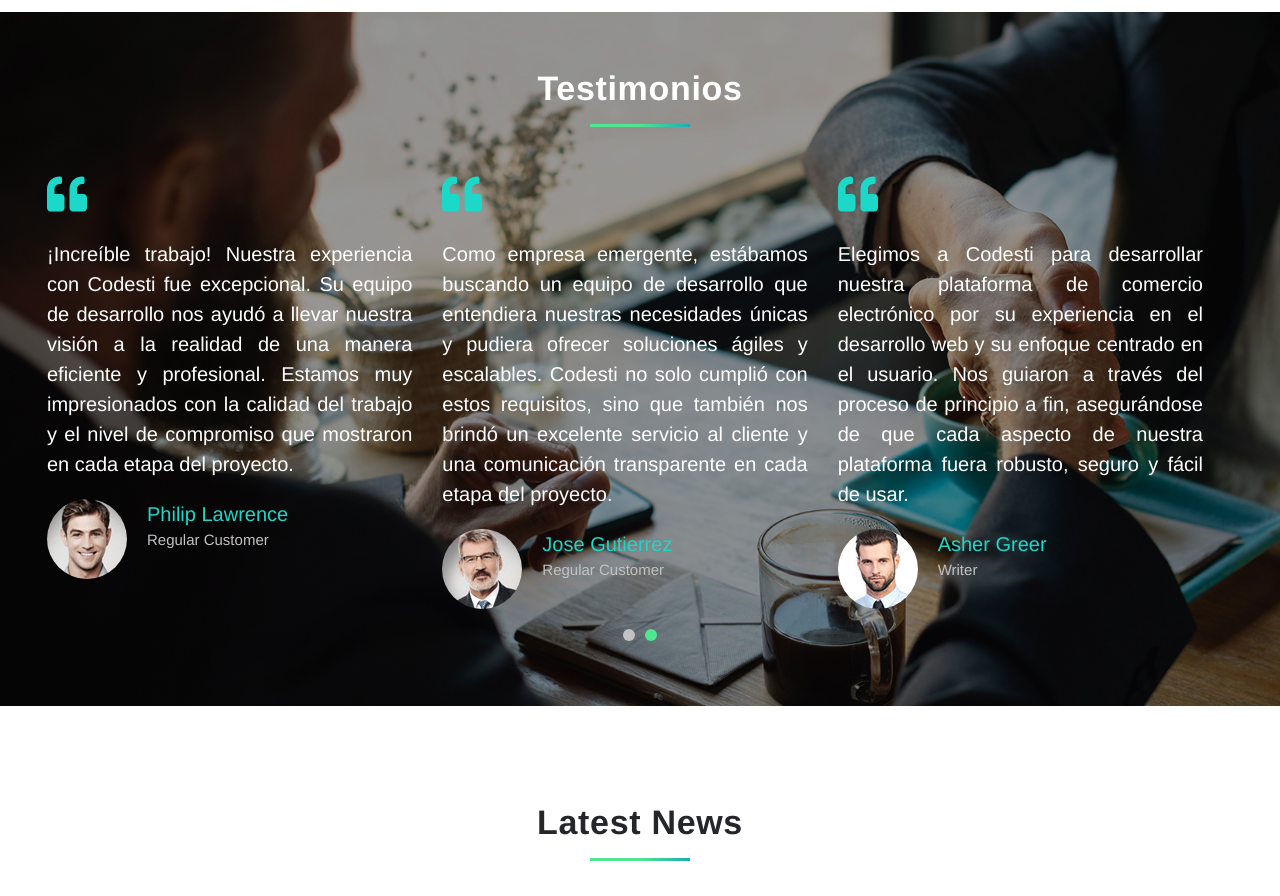
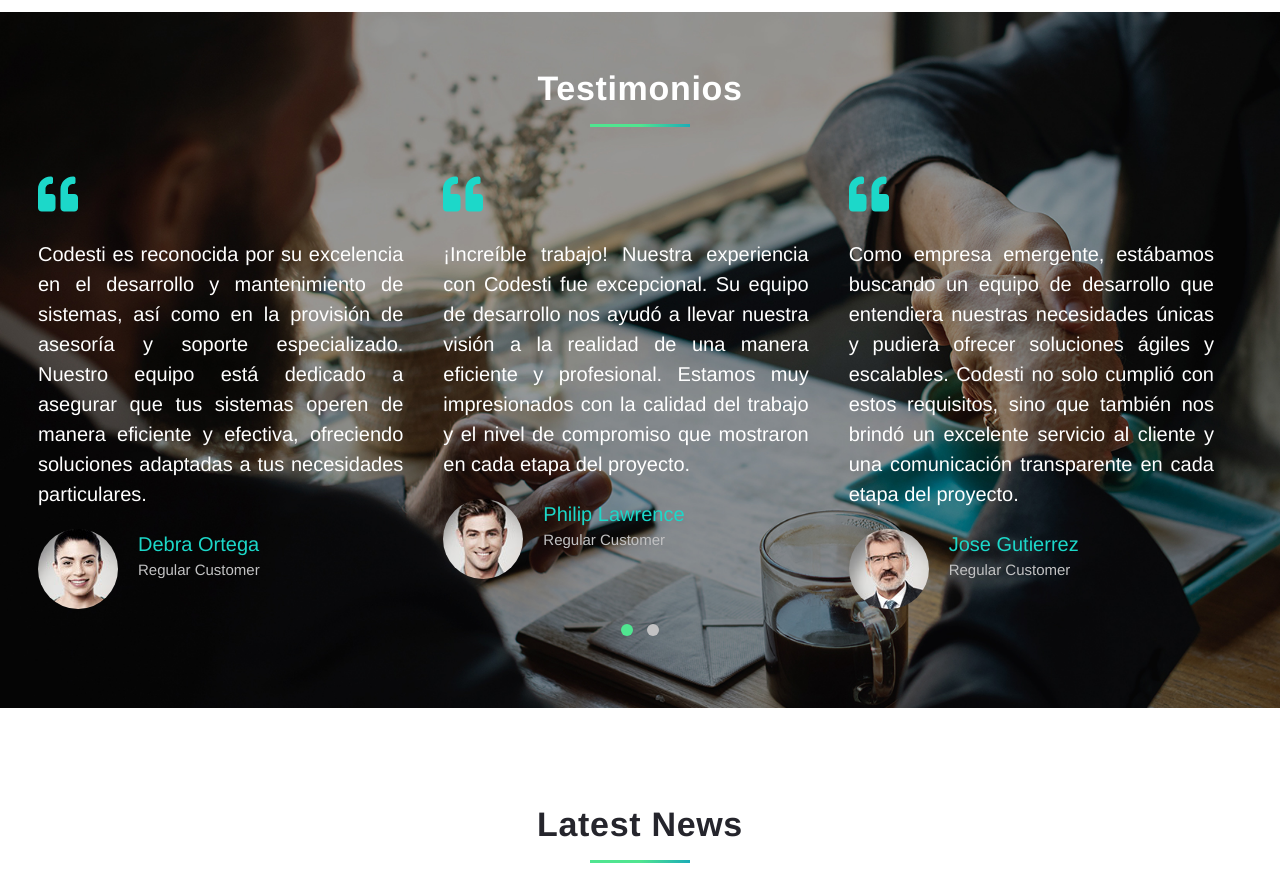
Before and after one commit to DevJulio99/template-01, a Next.js app in the folder next-template/: page / in a window 1280 px wide. Shown: the part 3880-4776 px from the top of the page. Built offline with nearby package versions, Linux system fonts and the light colour scheme.

Commit message:
agregado de OwlCarousel en testimonios

```diff
--- a/next-template/next.config.mjs
+++ b/next-template/next.config.mjs
@@ -1,4 +1,16 @@
 /** @type {import('next').NextConfig} */
-const nextConfig = {};
+
+const nextConfig = {
+  webpack: (config, { buildId, dev, isServer, defaultLoaders, webpack }) => {
+    config.plugins.push(
+     new webpack.ProvidePlugin({
+     $: "jquery",
+     jQuery: "jquery",
+     "window.jQuery": "jquery",
+  }));
+ return config;
+}
+};
+
 
 export default nextConfig;
--- a/next-template/package.json
+++ b/next-template/package.json
@@ -9,13 +9,14 @@
     "lint": "next lint"
   },
   "dependencies": {
+    "jquery": "^3.7.1",
     "next": "14.1.4",
     "react": "^18",
     "react-dom": "^18",
     "react-elastic-carousel": "^0.11.5",
     "react-google-recaptcha": "^3.1.0",
     "react-icons": "^5.0.1",
-    "react-multi-carousel": "^2.2.1",
+    "react-owl-carousel": "^2.3.3",
     "sass": "^1.74.1"
   },
   "devDependencies": {
--- a/next-template/src/components/bodyContent/body-content.scss
+++ b/next-template/src/components/bodyContent/body-content.scss
@@ -61,3 +61,14 @@
         margin-right: 18px;
     }
 }
+
+.owl-dots {
+    .owl-dot span{
+        background-color: #c2c2c3 !important;
+        width: 12px !important;
+        height: 12px !important;
+    }
+    .active span{
+        background-color: #50e590 !important;
+    }
+}
--- a/next-template/src/components/bodyContent/our-projects.tsx
+++ b/next-template/src/components/bodyContent/our-projects.tsx
@@ -1,8 +1,14 @@
 "use client";
+if (typeof window !== undefined) {
+   (window as any).$ = (window as any).jQuery = require("jquery");
+}
 import { testimonialsMock } from "@/mock/testimonials.mock";
 import { getIcon } from "@/utils/utils";
-import Carousel from "react-elastic-carousel";
+import OwlCarousel from 'react-owl-carousel';
 import { useState, useEffect } from 'react';
+import "react-responsive-carousel/lib/styles/carousel.min.css";
+import "owl.carousel/dist/assets/owl.carousel.css";
+import "owl.carousel/dist/assets/owl.theme.default.css";
 
 export default function OurProjects() {
   const [numberShow, setNumberShow] = useState(1);
@@ -121,12 +127,20 @@
             Testimonios
           </h3>
           <div className="divider !mt-[20px]"></div>
-          <Carousel
-            itemsToShow={numberShow}
-            pagination={true}
-            enableAutoPlay={true}
-            showArrows={false}
-          >
+            <OwlCarousel className='owl-theme' loop margin={10}  responsive={
+              {
+                0:{
+                  items:1,
+                  nav: false
+               },
+               1024: {
+                items: 2
+               },
+               1200: {
+                items: 3
+               }
+              }
+            }>
             {testimonials.map((x, index) => (
               <div key={index} className="lg:mr-[30px] text-white">
                 <div className="mt-[40px] text-justify">
@@ -136,7 +150,7 @@
                   </p>
                 </div>
                 <div className="flex mt-5">
-                  <img className="rounded-full" src={x.img} alt="user" />
+                  <img className="!w-[80px] !w-[80px] rounded-full" src={x.img} alt="user" />
                   <div className="ml-5 text-start">
                     <p className="text-blue_5 font-normal text-[15px] md:text-[20px]">
                       {x.name}
@@ -148,7 +162,7 @@
                 </div>
               </div>
             ))}
-          </Carousel>
+        </OwlCarousel>
         </div>
       </div>
 
```
